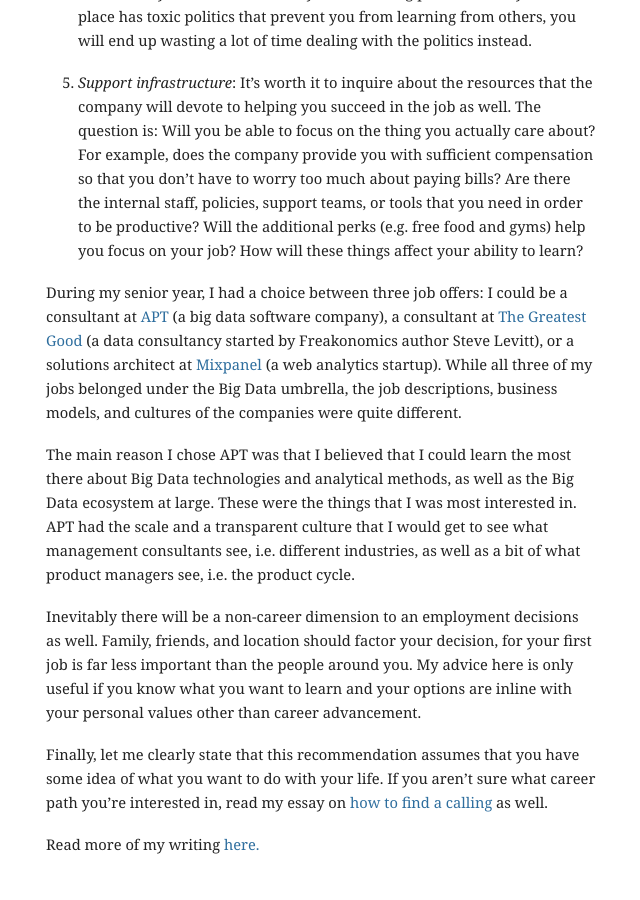
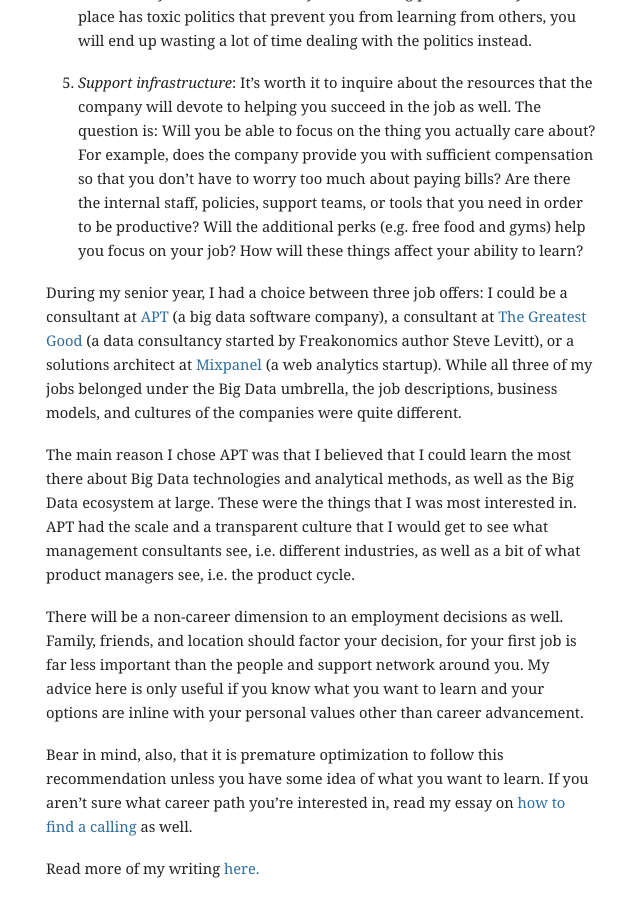
Before and after one commit to mbwong/mbwong.github.com, a Jekyll site: the page built from _posts/2013-01-21-how-to-pick-a-first-job.md, in a window 1280 px wide and 900 px high, scrolled down 1358 px. Shown: the whole window, without its empty margins (304-944 px from the left). Built offline with Jekyll 4.4.1, drawn with Linux system fonts in a browser that asks for light colours; before the commit the page ends 2234 px from its top, so only the background shows below that.

Commit message:
Update _posts/2013-01-21-how-to-pick-a-first-job.md

```diff
--- a/_posts/2013-01-21-how-to-pick-a-first-job.md
+++ b/_posts/2013-01-21-how-to-pick-a-first-job.md
@@ -32,8 +32,8 @@ The main reason I chose APT was that I believed that I could learn the most ther
 [tgg]: http://greatestgood.com
 [mxp]: http://mixpanel.com
 
-Inevitably there will be a non-career dimension to an employment decisions as well. Family, friends, and location should factor your decision, for your first job is far less important than the people around you. My advice here is only useful if you know what you want to learn and your options are inline with your personal values other than career advancement.
+There will be a non-career dimension to an employment decisions as well. Family, friends, and location should factor your decision, for your first job is far less important than the people and support network around you. My advice here is only useful if you know what you want to learn and your options are inline with your personal values other than career advancement.
 
-Finally, let me clearly state that this recommendation assumes that you have some idea of what you want to do with your life. If you aren't sure what career path you're interested in, read my essay on [how to find a calling][ss] as well.
+Bear in mind, also, that it is premature optimization to follow this recommendation unless you have some idea of what you want to learn. If you aren't sure what career path you're interested in, read my essay on [how to find a calling][ss] as well.
 
 [ss]: http://mbwong.com/2012/12/01/finding-a-calling.html
```
